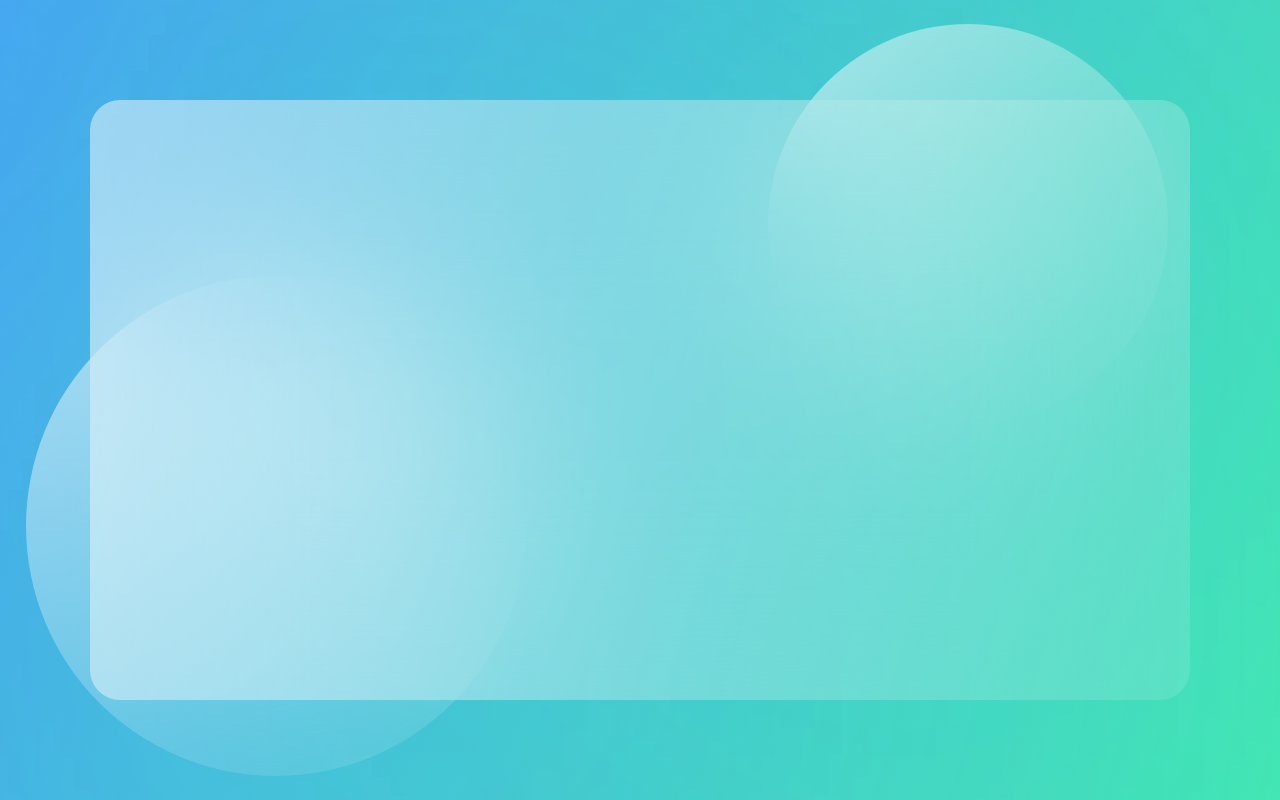
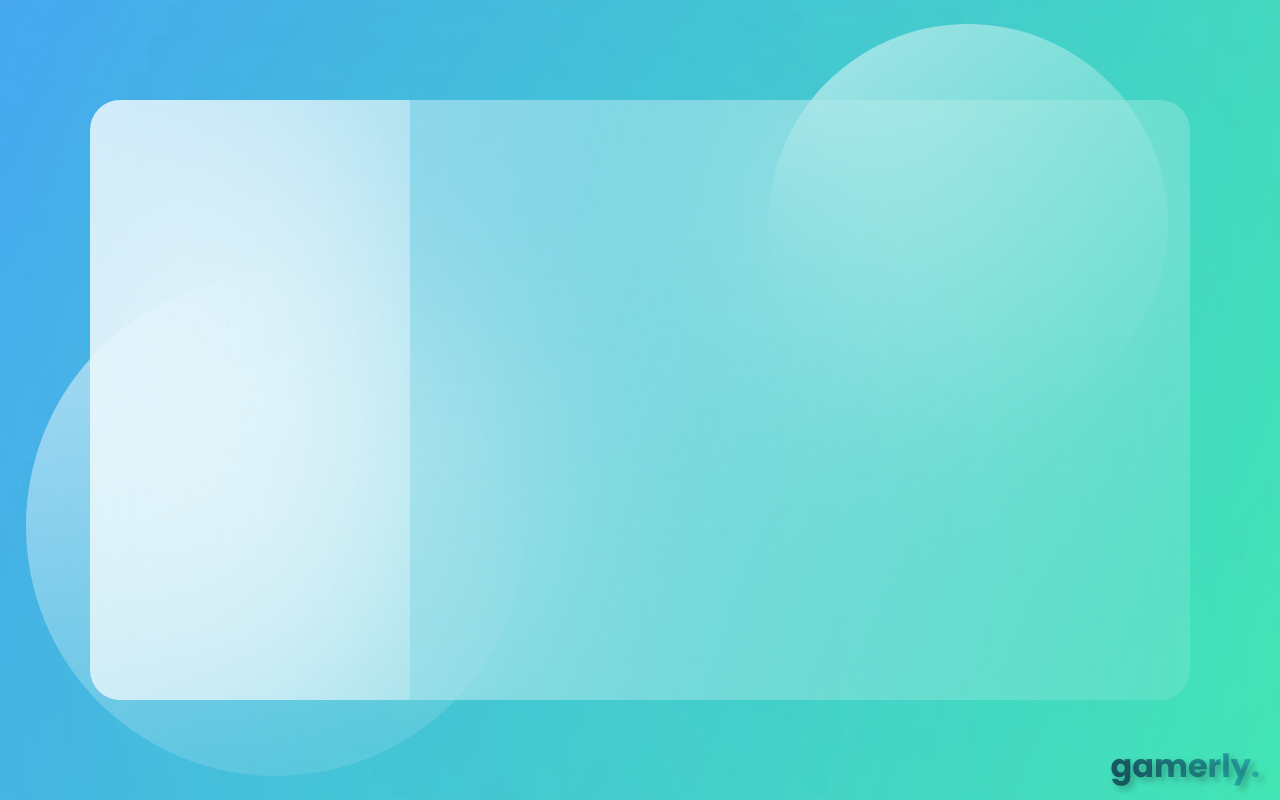
Before and after one commit to sanguinesadness/gmrly., a plain HTML site: page index.html in a window 1280 px wide. Drawn offline with Linux system fonts and the light colour scheme.

Commit message:
.header and .logo added

```diff
--- a/index.html
+++ b/index.html
@@ -1,13 +1,16 @@
 <!DOCTYPE html>
 <html lang="en">
+
 <head>
     <meta charset="UTF-8">
     <meta name="viewport" content="width=device-width, initial-scale=1.0">
     <link rel="preconnect" href="https://fonts.gstatic.com">
-    <link href="https://fonts.googleapis.com/css2?family=Poppins:wght@100;200;300;400;500;600;700;800;900&display=swap" rel="stylesheet">
+    <link href="https://fonts.googleapis.com/css2?family=Poppins:wght@100;200;300;400;500;600;700;800;900&display=swap"
+        rel="stylesheet">
     <link rel="stylesheet" href="styles/style.css">
     <title>Profile – gamerly.</title>
 </head>
+
 <body>
     <div id="wrapper">
         <div class="background">
@@ -17,9 +20,17 @@
             <div class="bg-eclipse"></div>
         </div>
 
+        <span class="logo">gamerly.</span>
+
         <div class="container">
+            <div class="header">
 
+            </div>
+            <div class="content">
+
+            </div>
         </div>
     </div>
 </body>
+
 </html>
--- a/styles/style.scss
+++ b/styles/style.scss
@@ -22,6 +22,7 @@ body {
 }
 
 #wrapper {
+    position: relative;
     display: flex;
     justify-content: center;
     align-items: center;
@@ -92,6 +93,22 @@ body {
     }
 }
 
+.logo {
+    position: absolute;
+    right: 20px;
+    bottom: 10px;
+
+    font-weight: bold;
+    font-size: 32px;
+
+    text-shadow: 4px 4px 6px rgba(0, 0, 0, 0.25);
+
+    background: linear-gradient(114.61deg, #16505C -5.64%, #31DFD3 140.64%);
+    background-clip: text;
+    -webkit-background-clip: text;
+    -webkit-text-fill-color: transparent;
+}
+
 .container {
     width: 1100px;
     height: 600px;
@@ -102,4 +119,12 @@ body {
     border-radius: 30px;
 
     overflow: hidden;
+
+    .header {
+        width: 320px;
+        height: 100%;
+
+        background: linear-gradient(106.35deg, rgba(255, 255, 255, 0.48) 0%, rgba(255, 255, 255, 0.12) 100%);
+        backdrop-filter: blur(100px);
+    }
 }
```
Also changed, not shown: styles/style.css, 2 other files.
